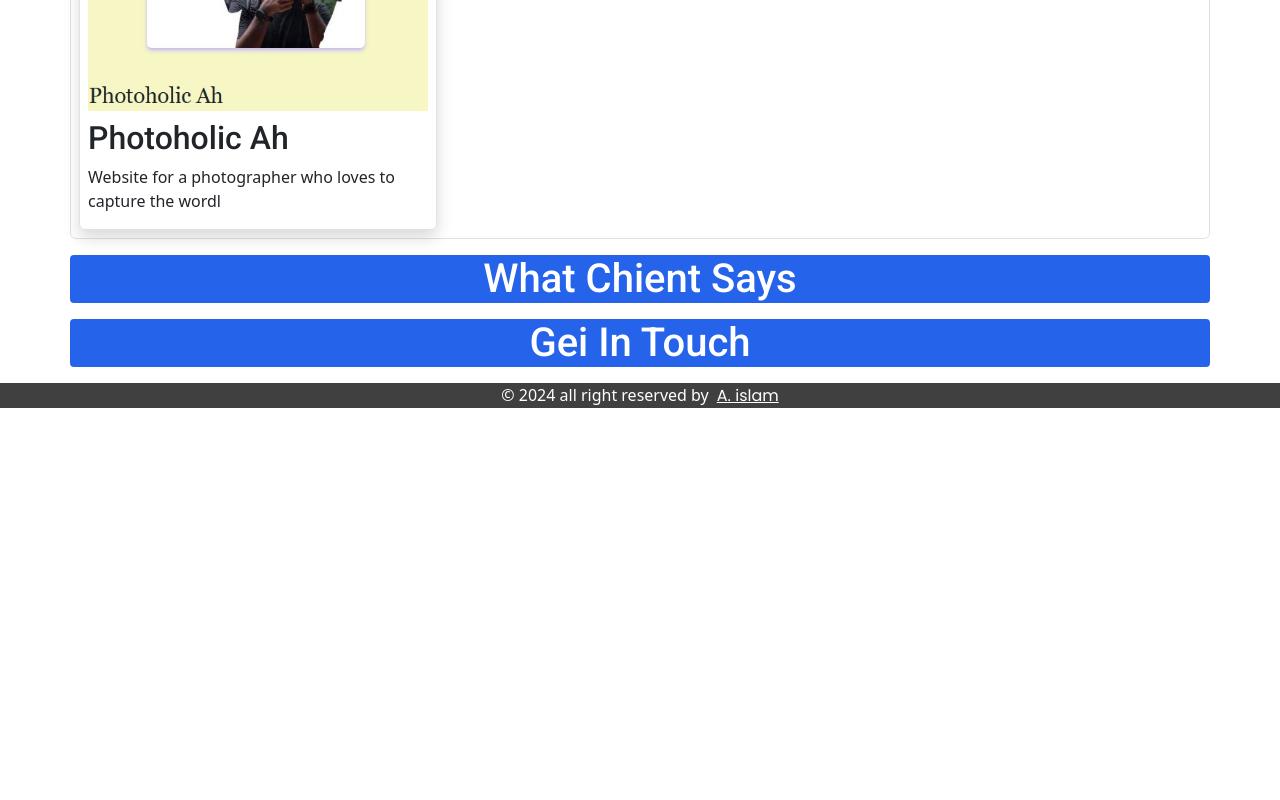
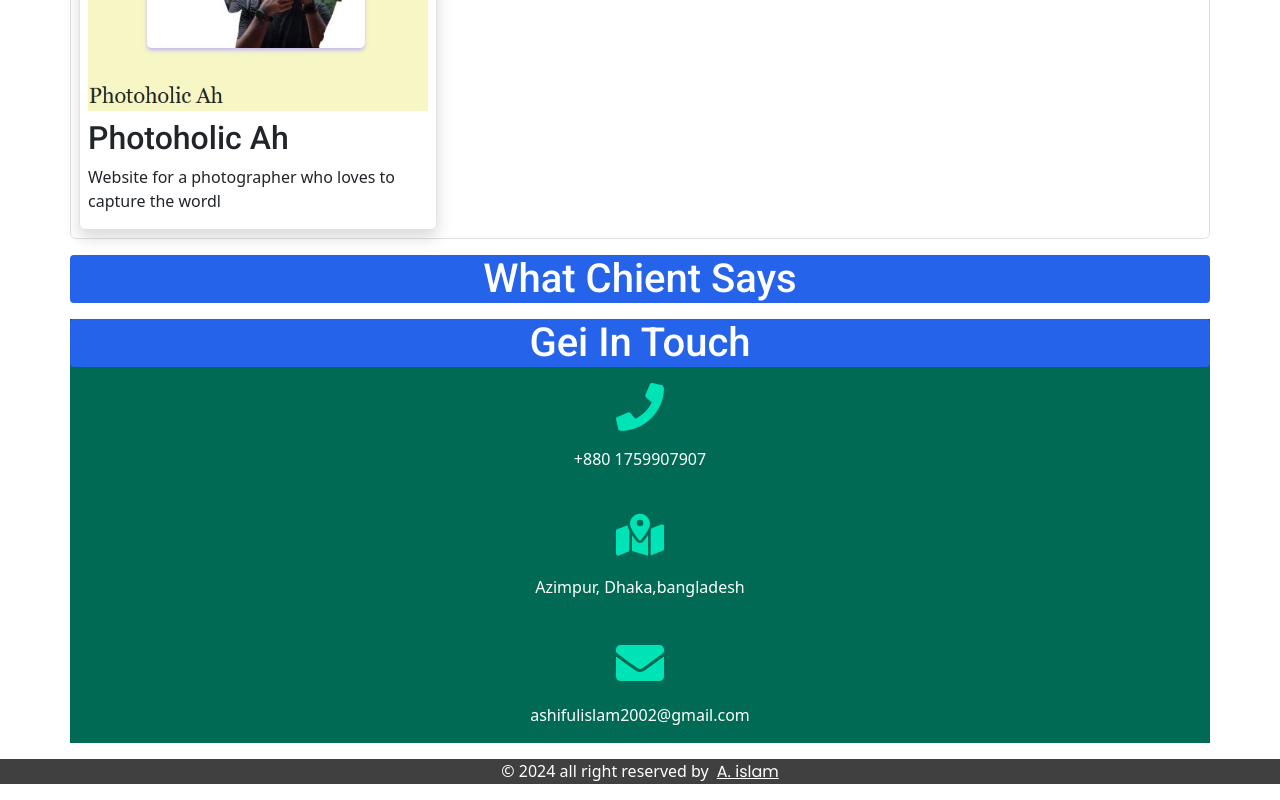
Before and after one commit to ashiful2002/portfolio, a React (Vite) app: page / in a window 1280 px wide. Shown: the part 3076-3876 px from the top of the page. Before the commit the page ends 3500 px from the top, so only its background shows below. Built offline with nearby package versions, Linux system fonts and the light colour scheme.

Commit message:
Added testimonial and Contact section

```diff
--- a/src/Constants/Index.js
+++ b/src/Constants/Index.js
@@ -15,10 +15,13 @@ import {
   FaPage4,
   FaPagelines,
   FaSatellite,
+  FaPhone,
+  FaLocationArrow,
+  FaEnvelope,
 } from "react-icons/fa";
 import { SiReactbootstrap } from "react-icons/si";
 import { RiTailwindCssFill } from "react-icons/ri";
-import { FaFaceAngry } from "react-icons/fa6";
+import { FaFaceAngry, FaLocationCrosshairs, FaLocationPin, FaMapLocation, FaMapLocationDot } from "react-icons/fa6";
 import { FcStackOfPhotos } from "react-icons/fc";
 
 export const navItems = [
@@ -269,3 +272,24 @@ export const skillsDetails = [
 //     strokeColor: "#a14842",
 //   },
 // ];
+
+export const contactDetails = [
+  {
+    id: "0",
+    title: "+880 1759907907",
+    icon: FaPhone,
+    url: "tel:+8801759907907",
+  },
+  {
+    id: "1",
+    title: "Azimpur, Dhaka,bangladesh",
+    icon: FaMapLocationDot,
+    url: "https://maps.app.goo.gl/iiMZZTxToZKc9eoQ9",
+  },
+  {
+    id: "0",
+    title: "ashifulislam2002@gmail.com",
+    icon: FaEnvelope,
+    url: "mailto:ashifulislam2002@gmail.com",
+  },
+];
--- a/src/pages/Home/Section/Contact.jsx
+++ b/src/pages/Home/Section/Contact.jsx
@@ -1,13 +1,26 @@
 import React from "react";
 import Section from "../../../Components/Title.jsx/Section";
 import PageTitle from "../../../Components/Title.jsx/PageTitle";
+import { contactDetails } from "../../../Constants/Index";
 
 const Contact = () => {
   return (
-    <Section>
+    <Section classname="bg-[#006A55]">
       <PageTitle heading="Gei in Touch" />
       <div>
-        <div></div>
+        <div className="my-3 flex flex-col items-center justify-center gap-4">
+          {contactDetails.map(({ id, title, icon: Icon, url }) => (
+            <div key={id} className="">
+              <a
+                href={url}
+                className="flex flex-col items-center justify-center gap-3 no-underline"
+              >
+                <Icon className="rounded text-5xl text-[#00ffccd0] hover:text-green-200" />
+                <p className="text-white no-underline"> {title}</p>
+              </a>
+            </div>
+          ))}
+        </div>
       </div>
     </Section>
   );
```
